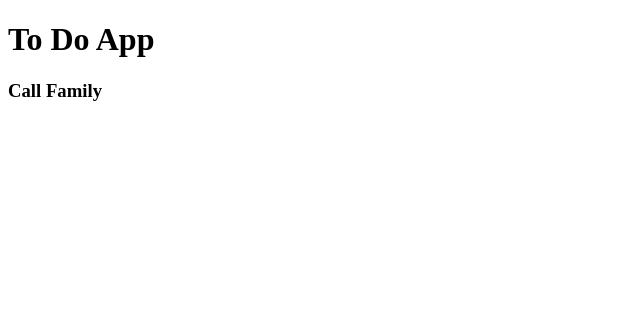
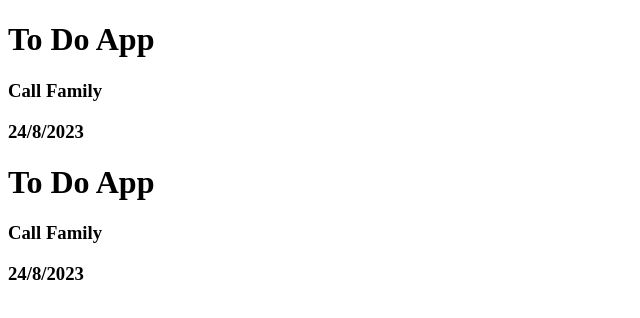
Before and after one commit to dipu157/React_Learning, a React (Create React App) app in the folder react-anis/: page / in a window 1280 px wide. Shown: the top 318 px of the page, without its empty margins (0-640 px from the left). Built offline with nearby package versions, Linux system fonts and the light colour scheme.

Commit message:
component concept

```diff
--- /dev/null
+++ b/react-anis/src/App.js
@@ -0,0 +1,12 @@
+import React from 'react';
+import Card from './components/Card';
+
+
+function App() {
+    return <div>
+        <Card />
+        <Card />
+    </div>
+}
+
+export  default App;
--- /dev/null
+++ b/react-anis/src/components/Card.js
@@ -0,0 +1,15 @@
+
+const date = new Date();
+const day = date.getDate();
+const month = date.getMonth() + 1;
+const year = date.getFullYear();
+
+function Card(){
+    return <div>
+        <h1>To Do App</h1>
+        <h3>Call Family</h3>
+        <h3>{day + "/" +month + "/" + year} </h3>
+    </div>
+}
+
+export default Card;
--- a/react-anis/src/index.js
+++ b/react-anis/src/index.js
@@ -1,12 +1,9 @@
 import React from 'react';
 import ReactDOM from 'react-dom/client';
+import App from './App';
+
 
 const root = ReactDOM.createRoot(document.getElementById('root'));
-
 root.render(
-    <div>
-        <h1>To Do App</h1>
-        <h3>Call Family</h3>
-    </div>
-
+    <App />
 );
```
Also changed, not shown: 1 other file (tests, documents, lock files or other folders).
